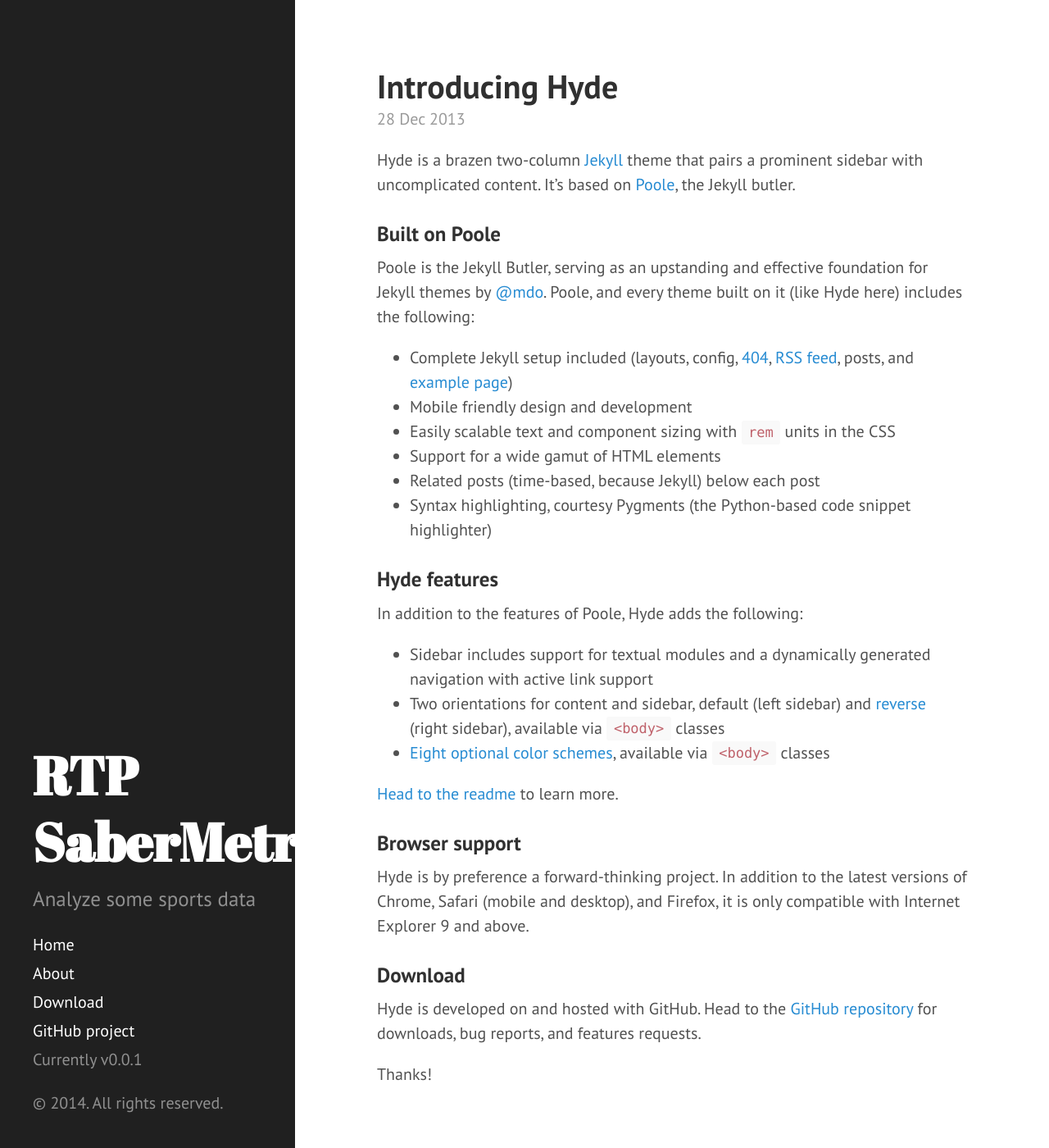
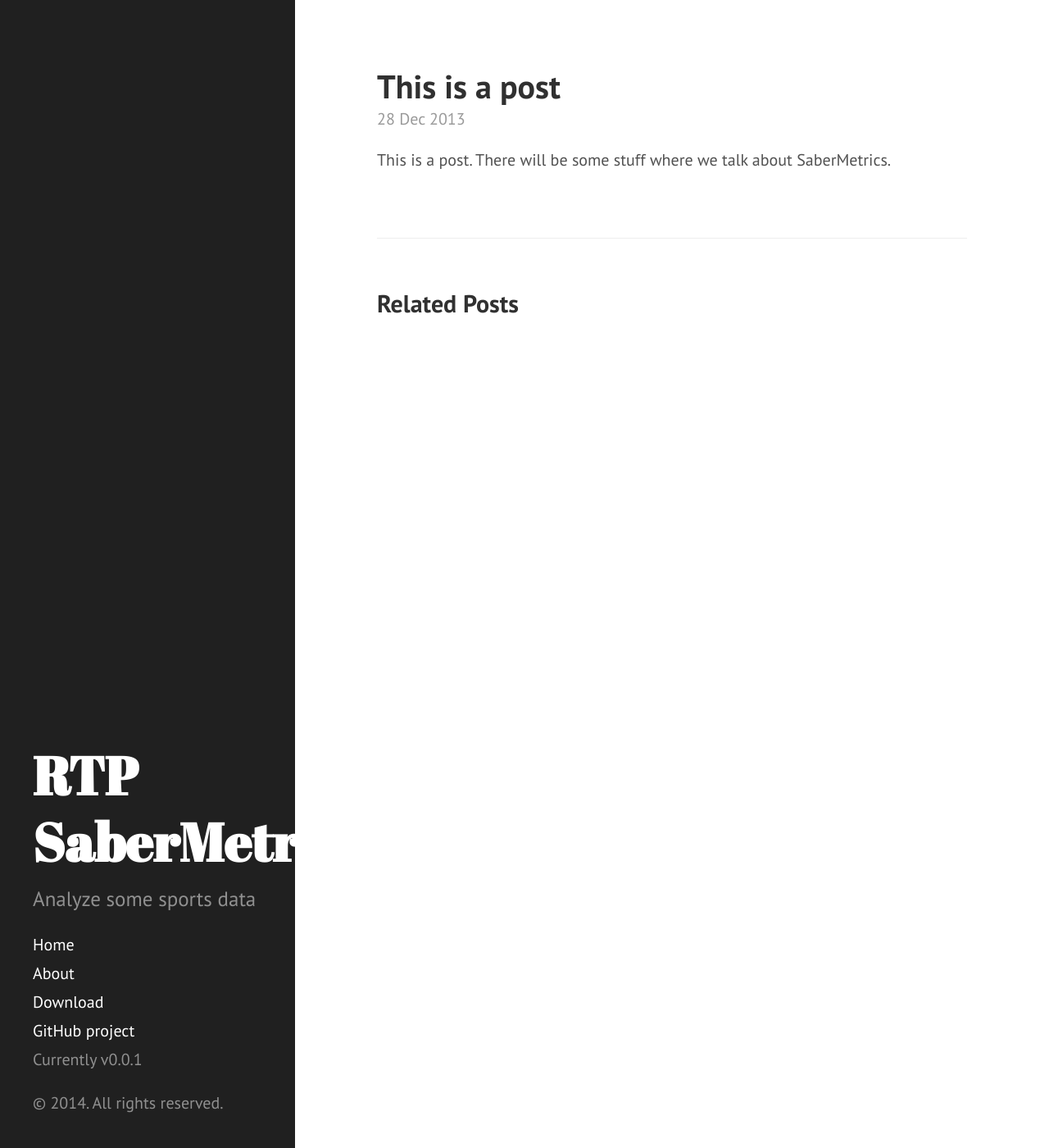
Before and after one commit to ResearchTriangleAnalysts/SaberMetrics, a Jekyll site: the page built from _posts/2013-12-28-introducing-hyde.md, in a window 1280 px wide and 1400 px high. Shown: the whole window at 82% size. Built offline with Jekyll 4.4.1, drawn with Linux system fonts in a browser that asks for light colours; Markdown is read by kramdown in place of the engine named in the settings.

Commit message:
Change markdown engine.

```diff
--- a/_config.yml
+++ b/_config.yml
@@ -1,5 +1,5 @@
 # Dependencies
-markdown:         redcarpet
+markdown:         Kramdown
 highlighter:      pygments
 
 # Permalinks
--- a/_posts/2013-12-28-introducing-hyde.md
+++ b/_posts/2013-12-28-introducing-hyde.md
@@ -1,37 +1,6 @@
 ---
 layout: post
-title: Introducing Hyde
+title: This is a post
 ---
 
-Hyde is a brazen two-column [Jekyll](http://jekyllrb.com) theme that pairs a prominent sidebar with uncomplicated content. It's based on [Poole](http://getpoole.com), the Jekyll butler.
-
-### Built on Poole
-
-Poole is the Jekyll Butler, serving as an upstanding and effective foundation for Jekyll themes by [@mdo](https://twitter.com/mdo). Poole, and every theme built on it (like Hyde here) includes the following:
-
-* Complete Jekyll setup included (layouts, config, [404](/404), [RSS feed](/atom.xml), posts, and [example page](/about))
-* Mobile friendly design and development
-* Easily scalable text and component sizing with `rem` units in the CSS
-* Support for a wide gamut of HTML elements
-* Related posts (time-based, because Jekyll) below each post
-* Syntax highlighting, courtesy Pygments (the Python-based code snippet highlighter)
-
-### Hyde features
-
-In addition to the features of Poole, Hyde adds the following:
-
-* Sidebar includes support for textual modules and a dynamically generated navigation with active link support
-* Two orientations for content and sidebar, default (left sidebar) and [reverse](https://github.com/poole/lanyon#reverse-layout) (right sidebar), available via `<body>` classes
-* [Eight optional color schemes](https://github.com/poole/hyde#themes), available via `<body>` classes
-
-[Head to the readme](https://github.com/poole/hyde#readme) to learn more.
-
-### Browser support
-
-Hyde is by preference a forward-thinking project. In addition to the latest versions of Chrome, Safari (mobile and desktop), and Firefox, it is only compatible with Internet Explorer 9 and above.
-
-### Download
-
-Hyde is developed on and hosted with GitHub. Head to the <a href="https://github.com/poole/hyde">GitHub repository</a> for downloads, bug reports, and features requests.
-
-Thanks!
+This is a post. There will be some stuff where we talk about SaberMetrics.
```
